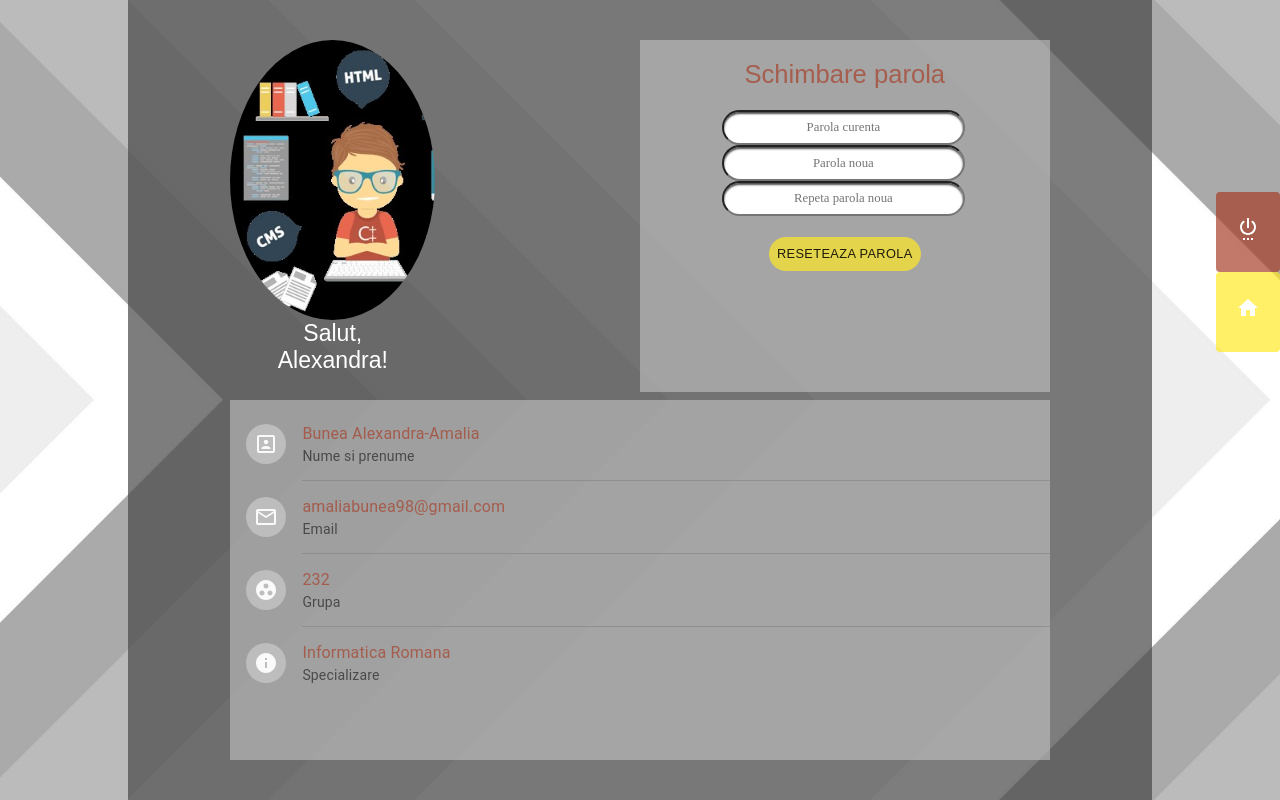
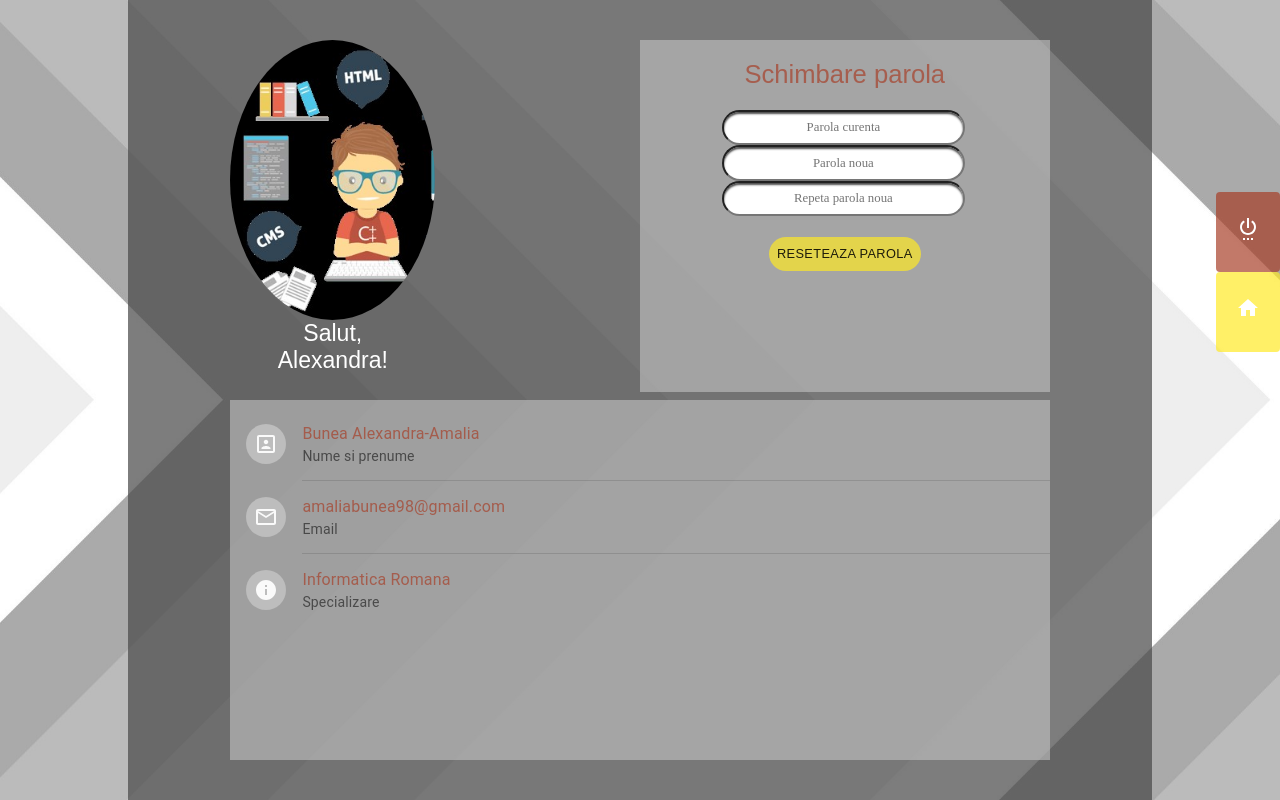
Before and after one commit to UNI10-Team/frontend, a React (Create React App) app: page /student/profile in a window 1280 px wide. Built offline with nearby package versions, Linux system fonts and the light colour scheme.

Commit message:
Stergere grupa din Profil
....

```diff
--- a/src/components/profile/student-profile/StudentProfile.tsx
+++ b/src/components/profile/student-profile/StudentProfile.tsx
@@ -80,16 +80,6 @@ export class StudentProfile extends Component<StudentProfileProperties, StudentP
                             <Divider variant="inset" component="li"/>
                             <ListItem alignItems="flex-start">
                                 <ListItemAvatar>
-                                    <Avatar><GroupWorkIcon/></Avatar>
-                                </ListItemAvatar>
-                                <ListItemText
-                                    primary="232"
-                                    secondary="Grupa"
-                                />
-                            </ListItem>
-                            <Divider variant="inset" component="li"/>
-                            <ListItem alignItems="flex-start">
-                                <ListItemAvatar>
                                     <Avatar><InfoIcon/></Avatar>
                                 </ListItemAvatar>
                                 <ListItemText
```
